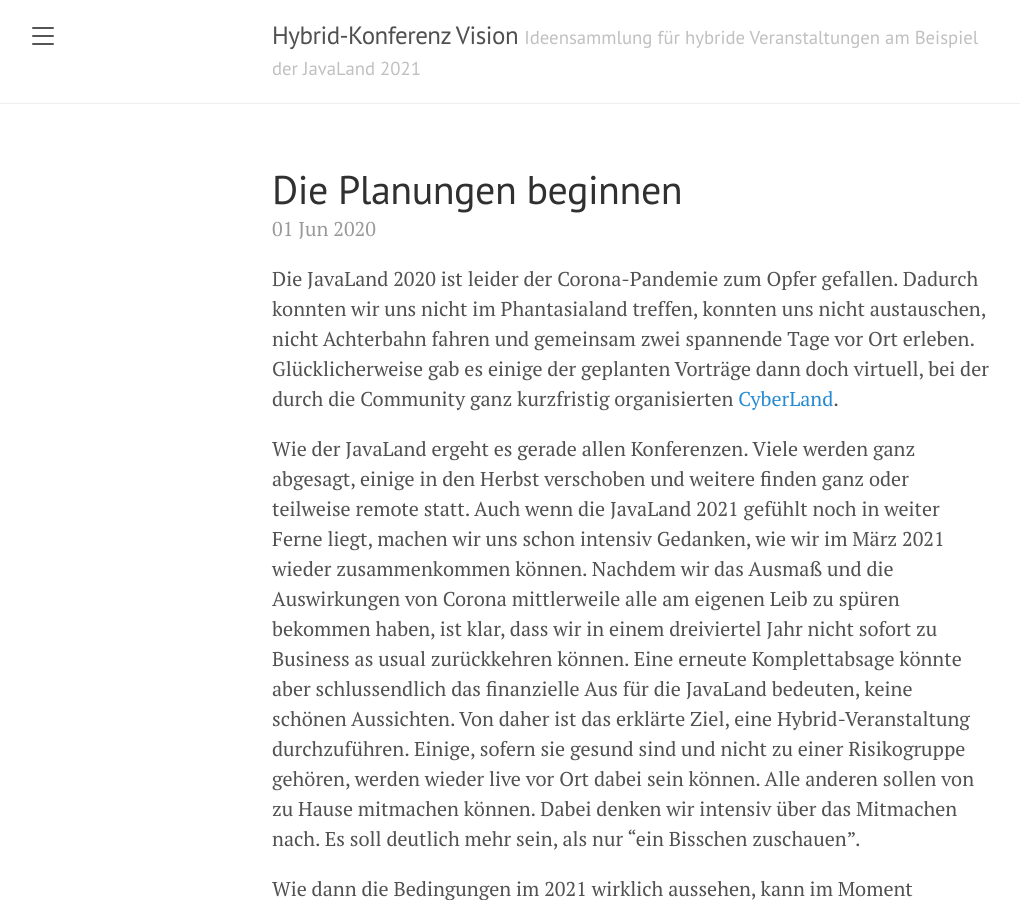
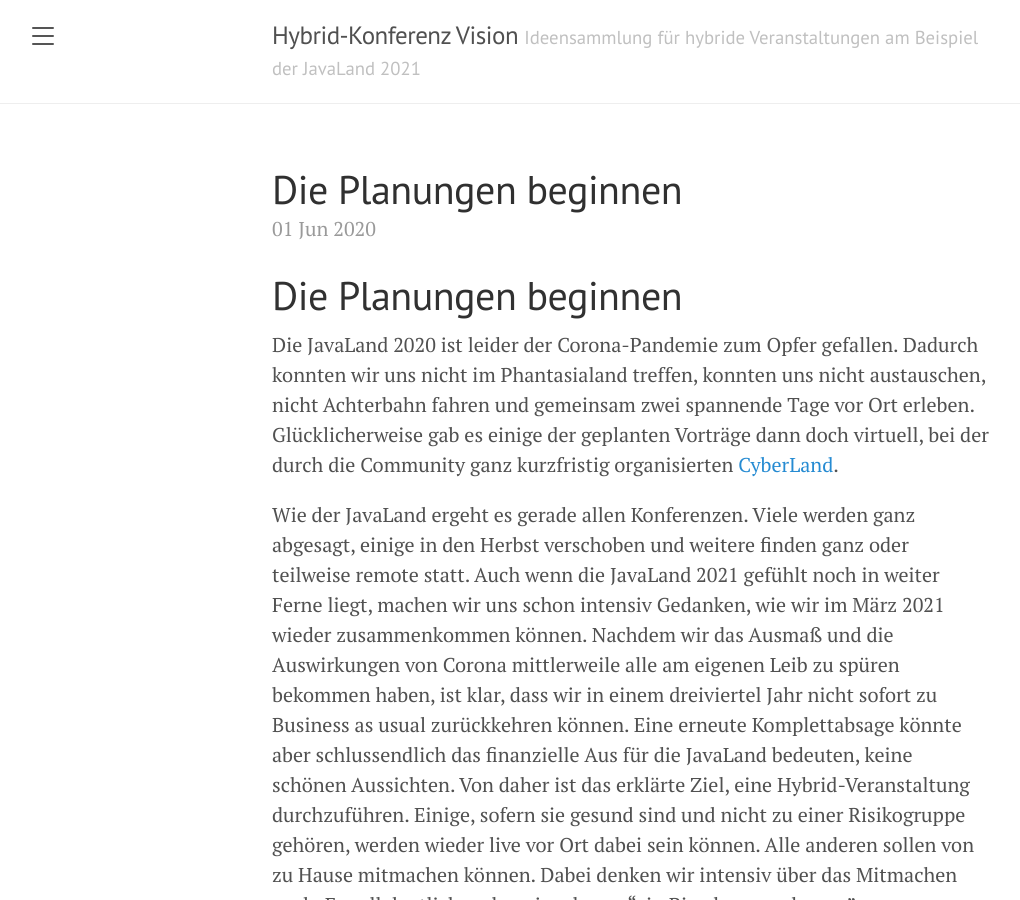
Before and after one commit to CyberLandConf/blog, a Jekyll site: the page built from _posts/2020-06-01-Die-Planungen-beginnen.md, in a window 1280 px wide and 900 px high. Shown: the whole window, without its empty margins (8-1028 px from the left). Built offline with Jekyll 4.4.1, drawn with Linux system fonts in a browser that asks for light colours.

Commit message:
fix title

```diff
--- a/_posts/2020-06-01-Die-Planungen-beginnen.md
+++ b/_posts/2020-06-01-Die-Planungen-beginnen.md
@@ -2,6 +2,8 @@
 layout: post
 title: Die Planungen beginnen
 ---
+
+# Die Planungen beginnen
 
 Die JavaLand 2020 ist leider der Corona-Pandemie zum Opfer gefallen. Dadurch konnten wir uns nicht im Phantasialand treffen, konnten uns nicht austauschen, nicht Achterbahn fahren und gemeinsam zwei spannende Tage vor Ort erleben. Glücklicherweise gab es einige der geplanten Vorträge dann doch virtuell, bei der durch die Community ganz kurzfristig organisierten [CyberLand](https://cyberland.ijug.eu/).
 
```
